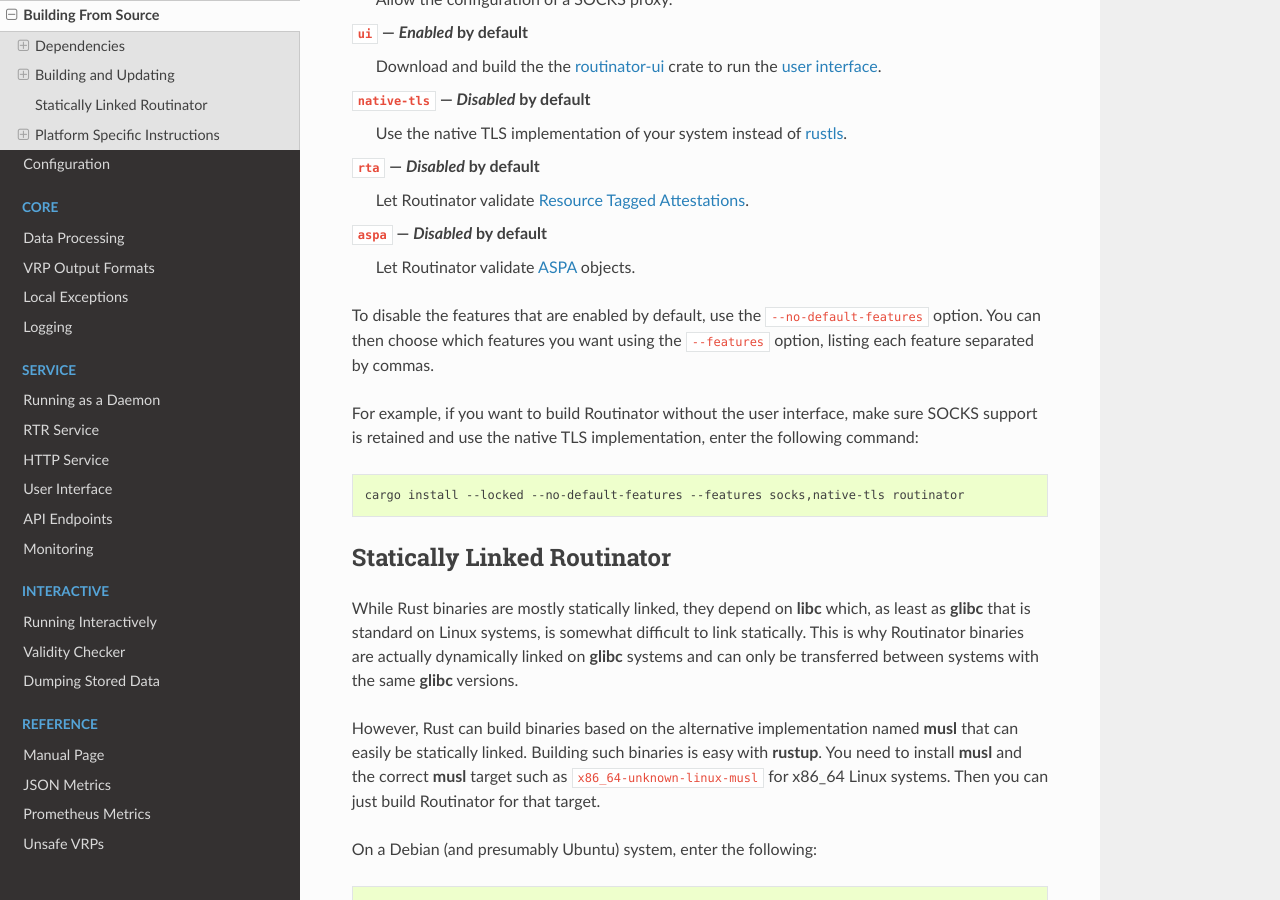
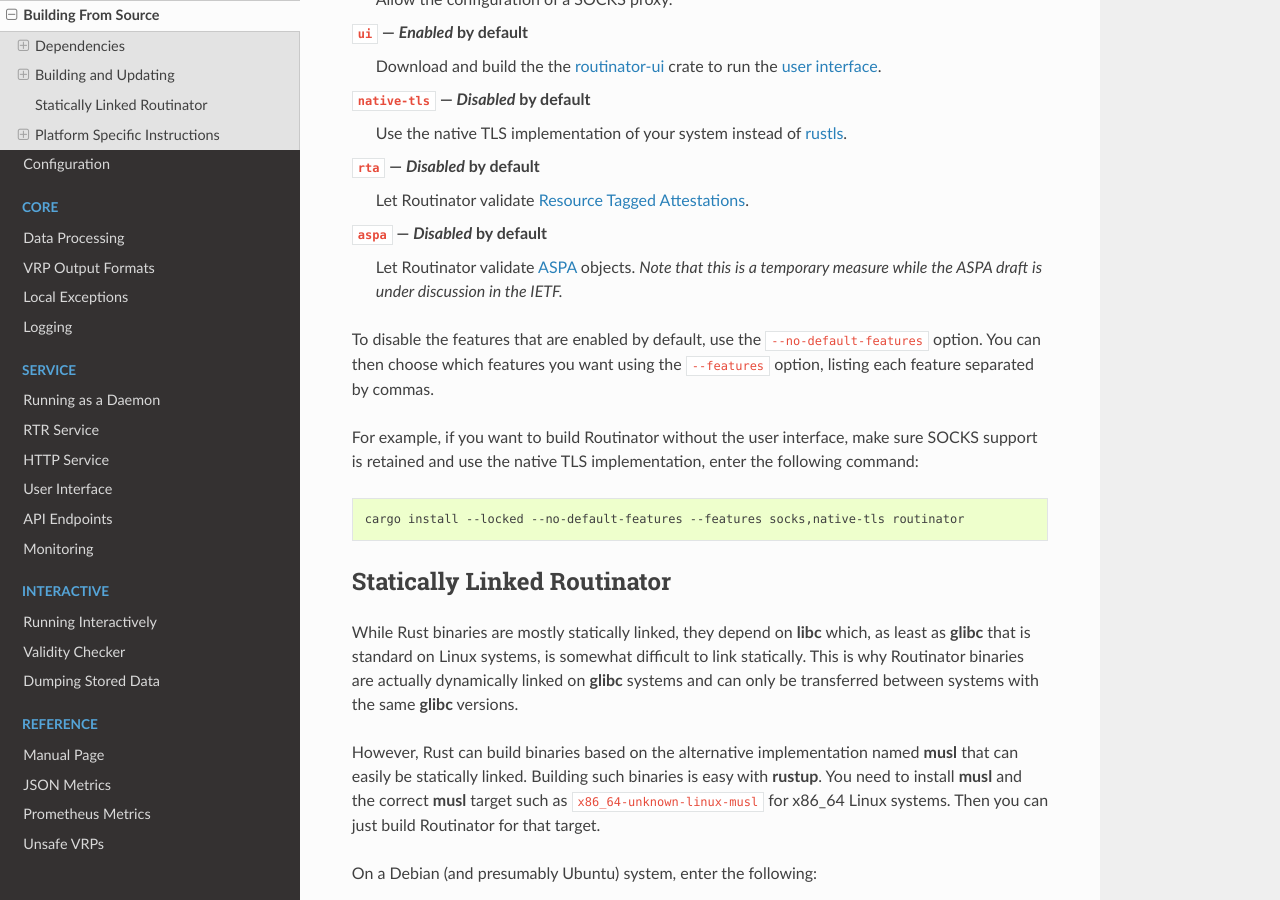
Before and after one commit to NLnetLabs/routinator, a Sphinx documentation site: the page built from doc/manual/source/building.rst, in a window 1280 px wide and 900 px high, scrolled down 2773 px. Built offline with Sphinx 7.4.7 and the Read the Docs theme 2.0.0, drawn with Linux system fonts in a browser that asks for light colours.

Commit message:
Add note about the temporary nature

```diff
--- a/doc/manual/source/building.rst
+++ b/doc/manual/source/building.rst
@@ -155,7 +155,9 @@
     Let Routinator validate :ref:`advanced-features:Resource Tagged
     Attestations`.
 ``aspa`` —  *Disabled* by default
-    Let Routinator validate :ref:`advanced-features:ASPA` objects.
+    Let Routinator validate :ref:`advanced-features:ASPA` objects. *Note that
+    this is a temporary measure while the ASPA draft is under discussion in
+    the IETF.*
 
 To disable the features that are enabled by default, use the
 ``--no-default-features`` option. You can then choose which features you want
```
